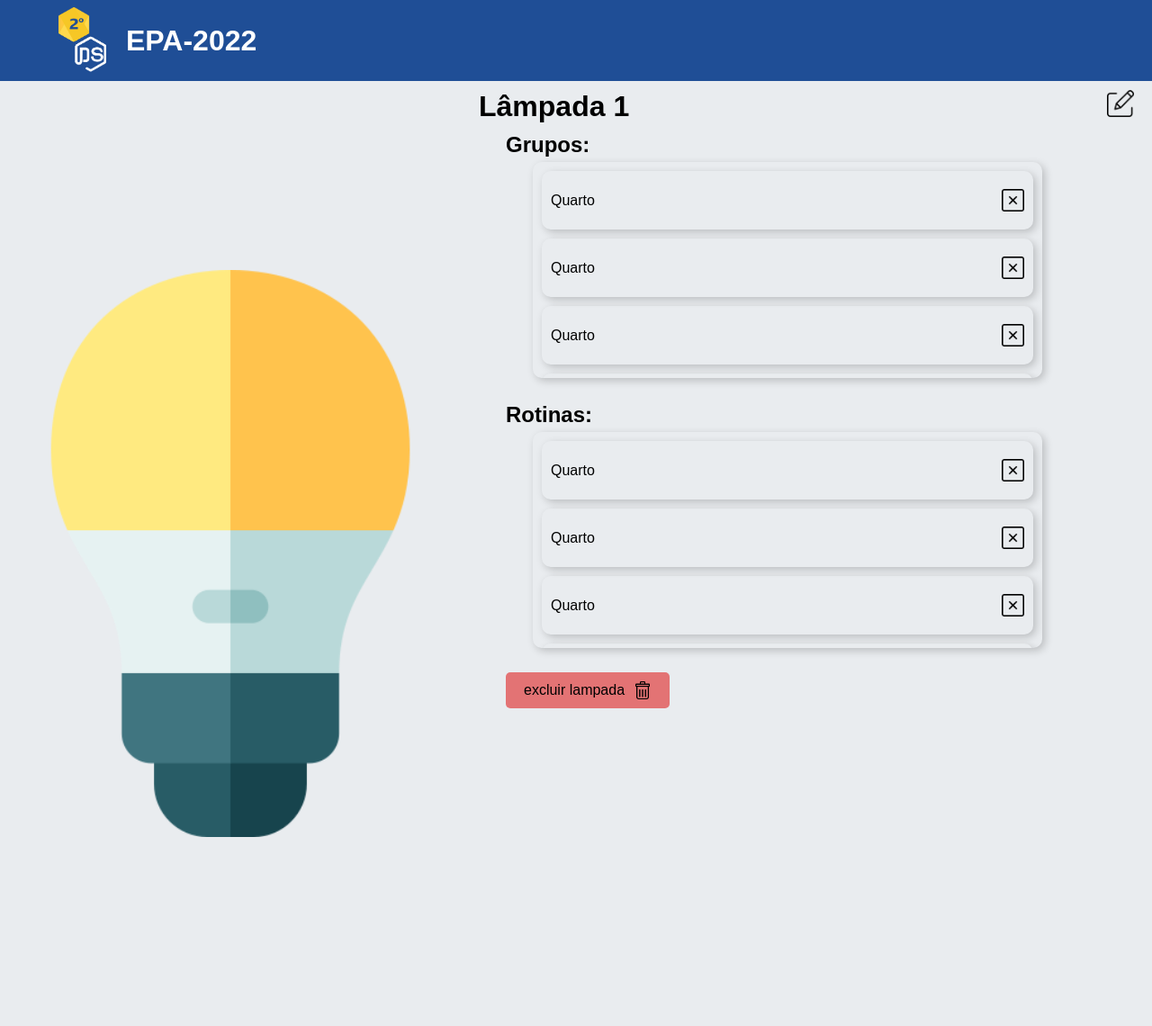
After one commit to RomuuloGoncalves/EPA-2022, a PHP site: page /gerenciar_lampadas.html in a window 1280 px wide. The commit adds this page. Shown: the whole page at 90% size. Run offline with PHP 8.4, Linux system fonts and the light colour scheme.

Commit message:
pagina para gerenciar as lâmpadas adicionadas

```diff
--- a/assets/css/style_cadastro_grupos.css
+++ b/assets/css/style_cadastro_grupos.css
@@ -128,7 +128,7 @@ input[type="checkbox"]:checked ~ .card{
 }
 
 .card p{
-    max-width: 90%;
+    max-width: 100%;
     white-space: nowrap;
     overflow: hidden;
     text-overflow: ellipsis;
--- /dev/null
+++ b/assets/css/style_gerenciar_lampadas.css
@@ -0,0 +1,151 @@
+main{
+    min-height: calc(100vh - 90px);
+    display: flex;
+	background-color:#e9ecef;
+    flex-wrap: wrap;
+}
+
+.imagem{
+    display: flex;
+    justify-content: center;
+    align-items: center;
+}
+
+.imagem img{
+    height: 60%;
+}
+
+.informacoes{
+    flex: 2 1 auto;
+    height: 100%;
+    padding: 10px;
+}
+
+.nome__lampada{
+    display: flex;
+    justify-content: space-between;
+    margin-bottom: 10px;
+    padding: 0 10px;
+}
+
+.nome__lampada img{
+    height: 30px;
+}
+
+.grupos__pertencentes, .rotinas__pertencentes{
+    margin: 0 20px;
+    height: 300px;
+}
+
+.grupos, .rotinas{
+    height: 80%;
+    width: 80%;
+
+    display: flex;
+    flex-direction: column;
+    gap: 10px;
+    margin: 5px auto;
+    padding: 10px;
+    margin-left: 50px;
+    overflow-y: scroll;
+    border-radius: 10px;
+
+	box-shadow: 3px 3px 10px rgba(0, 0, 0, 0.2);
+
+}
+
+.containers::-webkit-scrollbar {
+	/* width of the entire scrollbar */
+	width: 8px;
+}
+
+.containers::-webkit-scrollbar-track {
+	/* color of the tracking area */
+	background: transparent;
+}
+
+.containers::-webkit-scrollbar-thumb {
+	/* roundness of the scroll thumb */
+	border-radius: 20px;
+	/* color of the scroll thumb */
+	background-color: rgba(128, 128, 128, 0.5);
+}
+
+.grupos__pertencentes h2, .rotinas__pertencentes h2{
+    margin-left: 20px;
+}
+
+.campo__informacoes{
+    border-radius: 10px;
+    padding: 20px 10px;
+    display: flex;
+    justify-content: space-between;
+    align-items: center;
+
+	box-shadow: 3px 3px 10px rgba(0, 0, 0, 0.2);
+}
+
+.campo__informacoes img{
+    height: 25px;
+}
+
+.excluir{
+    color: black;
+    text-decoration: none;
+    width: max-content;
+    padding: 10px 20px;
+    display: flex;
+    align-items: center;
+    background-color: rgba(223, 39, 39, 0.616);
+    gap: 10px;
+    border-radius: 5px;
+    align-self: flex-end;
+    margin-left: 40px;
+}
+
+
+.excluir:visited{
+    color: black;
+}
+
+.excluir img{
+    height: 20px;
+}
+
+#voltar{
+    position: absolute;
+    left: 20px;
+    top: 120px;
+}
+
+#voltar img{
+    height: 20px;
+
+}
+@media(max-width:800px){
+    .imagem, .informacoes{
+        width: 100vw;
+        padding: 0;
+    }
+
+
+    .grupos__pertencentes, .rotinas__pertencentes{
+        max-height: 300px;
+        width: 90vw;
+    }
+
+    .grupos__pertencentes h2, .rotinas__pertencentes h2{
+        margin: 0;
+    }
+
+    .grupos,.rotinas{
+        margin: 0;
+        width: 100%;
+
+    }
+
+    .excluir{
+        margin-left: 20px;
+        margin-bottom: 10px;
+    }
+}
--- a/assets/css/style_modal.css
+++ b/assets/css/style_modal.css
@@ -43,7 +43,7 @@
     display: flex;
     justify-content: space-between;
     align-items: center;
-    padding: 0 5px;
+    padding: 0 20px;
 }
 
 .titulo{
--- a/cadastro_grupos.php
+++ b/cadastro_grupos.php
@@ -12,6 +12,7 @@ $lampadas = $stmt->fetchAll(PDO::FETCH_OBJ);
     <meta http-equiv="X-UA-Compatible" content="IE=edge">
     <meta name="viewport" content="width=device-width, initial-scale=1.0">
     <title>Cadastro de grupos</title>
+    <link rel="shortcut icon" href="./assets/img/favicon.ico" type="image/x-icon">
     <link rel="stylesheet" href="./assets/css/style.css">
     <link rel="stylesheet" href="./assets/css/style_cadastro_grupos.css">
     <link rel="stylesheet" href="./assets/css/style_modal.css">
--- /dev/null
+++ b/gerenciar_lampadas.html
@@ -0,0 +1,130 @@
+<!DOCTYPE html>
+<html lang="en">
+
+<head>
+    <meta charset="UTF-8">
+    <meta http-equiv="X-UA-Compatible" content="IE=edge">
+    <meta name="viewport" content="width=device-width, initial-scale=1.0">
+    <title>Gerenciar lampadas</title>
+    <link rel="shortcut icon" href="./assets/img/favicon.ico" type="image/x-icon">
+    <link rel="stylesheet" href="./assets/css/style.css">
+    <link rel="stylesheet" href="./assets/css/style_gerenciar_lampadas.css">
+</head>
+
+<body>
+    <header>
+        <div id="container__logo">
+            <img id="logo" src="./assets/img/Logo DS - EPA.png" alt="Logo" />
+        </div>
+        <h1>EPA-2022</h1>
+    </header>
+    <main>
+        <div class="imagem">
+            <img src="./assets/img/lampada_1.png" alt="">
+        </div>
+        <div class="informacoes">
+            <div class="nome__lampada">
+                <h1>Lâmpada 1</h1>
+                <img src="./assets/img/editar.png" alt="Editar nome">
+            </div>
+            <div class="grupos__pertencentes">
+                <h2>Grupos:</h2>
+                <div class="containers grupos">
+
+                    <div class="campo__informacoes campo__grupo">
+                        <p>Quarto</p>
+                        <img src="./assets/img/remover.png" alt="">
+                    </div>
+
+                    <div class="campo__informacoes campo__grupo">
+                        <p>Quarto</p>
+                        <img src="./assets/img/remover.png" alt="">
+                    </div>
+
+                    <div class="campo__informacoes campo__grupo">
+                        <p>Quarto</p>
+                        <img src="./assets/img/remover.png" alt="">
+                    </div>
+
+                    <div class="campo__informacoes campo__grupo">
+                        <p>Quarto</p>
+                        <img src="./assets/img/remover.png" alt="">
+                    </div>
+
+                    <div class="campo__informacoes campo__grupo">
+                        <p>Quarto</p>
+                        <img src="./assets/img/remover.png" alt="">
+                    </div>
+
+                    <div class="campo__informacoes campo__grupo">
+                        <p>Quarto</p>
+                        <img src="./assets/img/remover.png" alt="">
+                    </div>
+
+                    <div class="campo__informacoes campo__grupo">
+                        <p>Quarto</p>
+                        <img src="./assets/img/remover.png" alt="">
+                    </div>
+
+                    <div class="campo__informacoes campo__grupo">
+                        <p>Quarto</p>
+                        <img src="./assets/img/remover.png" alt="">
+                    </div>
+
+                </div>
+            </div>
+            <div class="rotinas__pertencentes">
+                <h2>Rotinas:</h2>
+
+                <div class="containers rotinas">
+                    <div class="campo__informacoes campo__grupo">
+                        <p>Quarto</p>
+                        <img src="./assets/img/remover.png" alt="">
+                    </div>
+
+                    <div class="campo__informacoes campo__grupo">
+                        <p>Quarto</p>
+                        <img src="./assets/img/remover.png" alt="">
+                    </div>
+
+                    <div class="campo__informacoes campo__grupo">
+                        <p>Quarto</p>
+                        <img src="./assets/img/remover.png" alt="">
+                    </div>
+
+                    <div class="campo__informacoes campo__grupo">
+                        <p>Quarto</p>
+                        <img src="./assets/img/remover.png" alt="">
+                    </div>
+
+                    <div class="campo__informacoes campo__grupo">
+                        <p>Quarto</p>
+                        <img src="./assets/img/remover.png" alt="">
+                    </div>
+
+                    <div class="campo__informacoes campo__grupo">
+                        <p>Quarto</p>
+                        <img src="./assets/img/remover.png" alt="">
+                    </div>
+
+                    <div class="campo__informacoes campo__grupo">
+                        <p>Quarto</p>
+                        <img src="./assets/img/remover.png" alt="">
+                    </div>
+
+                    <div class="campo__informacoes campo__grupo">
+                        <p>Quarto</p>
+                        <img src="./assets/img/remover.png" alt="">
+                    </div>
+                </div>
+            </div>
+            <div class="excluir">
+                <p>excluir lampada</p>
+                <img src="./assets/img/lixeira.png" alt="exluir">
+            </div>
+        </div>
+
+    </main>
+</body>
+
+</html>
--- a/index.php
+++ b/index.php
@@ -50,10 +50,14 @@
 				<?php
 					foreach($lampadas as $lampada) {
 						?>
-							<a class="card card__lampada" href="lampada.php?id=<?=$lampada->ID_LAMPADA?>">
+						<div class="card card__lampada">
+							<a href="functions/mudar_estado_lampada.php?id=<?=$lampada->ID_LAMPADA?>&est=<?=$lampada->ESTADO?>">
 								<img src="./assets/img/lampada_<?=$lampada->ESTADO?>.png" alt="Lampada <?=$lampada->ESTADO?>" />
+							</a>
+							<a href="gerenciar_lampada.php?id=<?=$lampada->ID_LAMPADA?>">
 								<p><?=$lampada->NOME?></p>
 							</a>
+						</div>
 						<?php
 					}
 				?>
```
Also changed, not shown: assets/css/style_index.css (+13 -0 lines), atualizar_nome_lampada.php (added, +100 -0 lines), excluir_lampada.php (added, +59 -0 lines), functions/mudar_estado_lampada.php (added, +20 -0 lines), gerenciar_lampada.php (added, +133 -0 lines), remover_lampada_grupo.php (added, +16 -0 lines), assets/img/editar.png (added), assets/img/lixeira.png (added), assets/img/remover.png (added).
